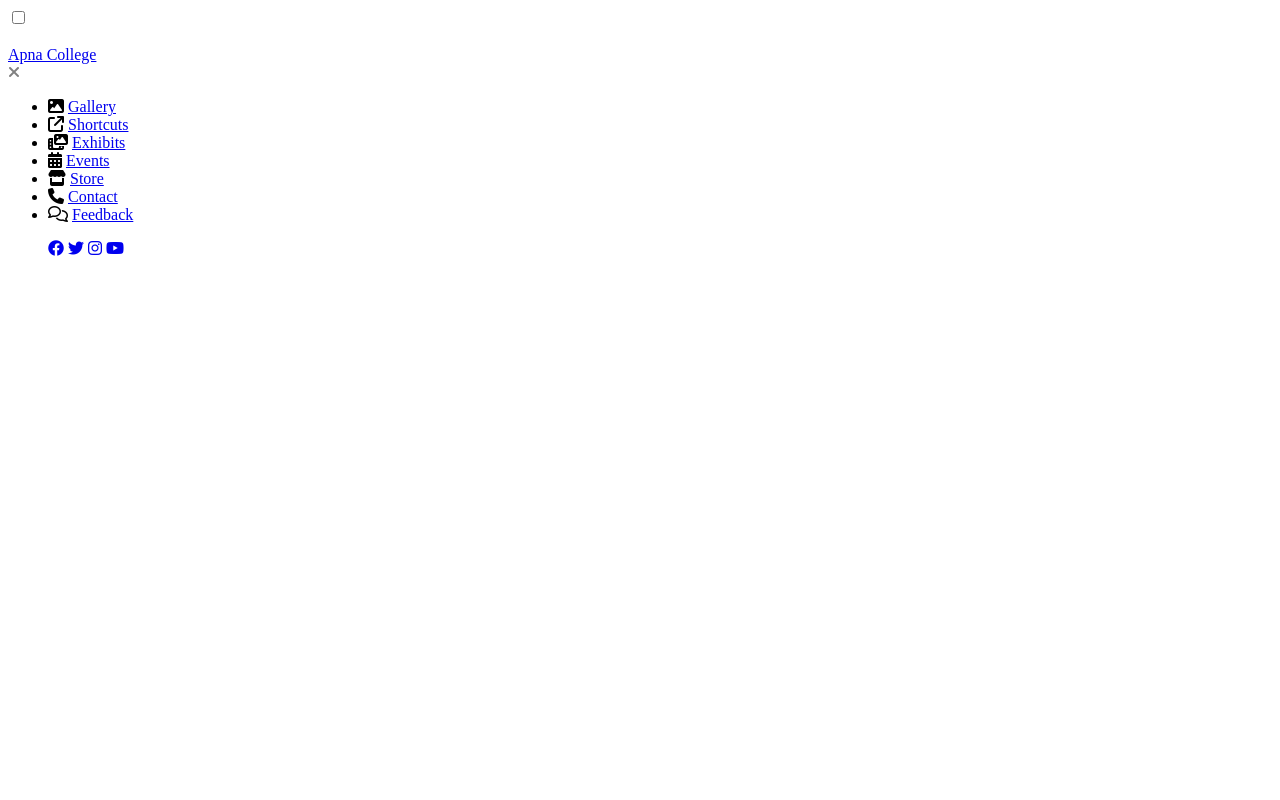
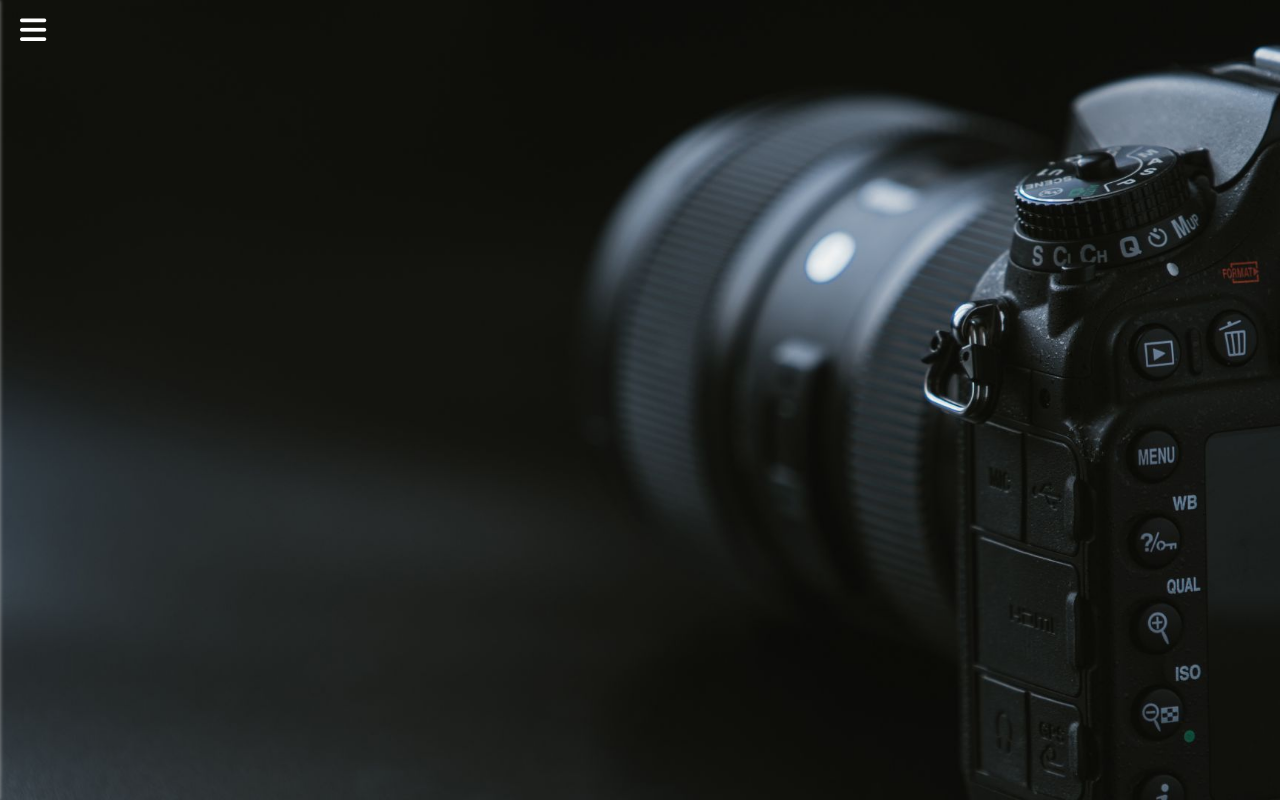
Before and after one commit to PE8RI/sidebar-menu, a plain HTML site: page index.html in a window 1280 px wide. Drawn offline with Linux system fonts and the light colour scheme.

Commit message:
added css properties

```diff
--- a/index.html
+++ b/index.html
@@ -15,12 +15,17 @@
       rel="stylesheet"
       href="https://cdnjs.cloudflare.com/ajax/libs/font-awesome/6.4.0/css/all.min.css"
     />
+    <link rel="stylesheet" href="style.css" />
+    <link
+      href="https://fonts.googleapis.com/css2?family=Tinos:ital,wght@0,400;0,700;1,400;1,700&display=swap"
+      rel="stylesheet"
+    />
   </head>
   <body>
     <div class="main_box">
       <input type="checkbox" id="check" />
       <div class="btn_one">
-        <label for="check" style="color: white">
+        <label for="check">
           <i class="fa-solid fa-bars"></i>
         </label>
       </div>
@@ -38,43 +43,22 @@
 
         <div class="menu">
           <ul>
-            <li>
-              <i class="fa-solid fa-image"></i>
-              <a href="#">Gallery</a>
-            </li>
-            <li>
-              <i class="fa-solid fa-arrow-up-right-from-square"></i>
-              <a href="#">Shortcuts</a>
-            </li>
-            <li>
-              <i class="fa-solid fa-photo-film"></i>
-              <a href="#">Exhibits</a>
-            </li>
-            <li>
-              <i class="fa-solid fa-calendar-days"></i>
-              <a href="#">Events</a>
-            </li>
-            <li>
-              <i class="fa-solid fa-store"></i>
-              <a href="#">Store</a>
-            </li>
-            <li>
-              <i class="fa-solid fa-phone"></i>
-              <a href="#">Contact</a>
-            </li>
-            <li>
-              <i class="fa-regular fa-comments"></i>
-              <a href="#">Feedback</a>
-            </li>
+            <li><i class="fa-solid fa-image"></i><a href="#">Gallery</a></li>
+            <li><i class="fa-solid fa-arrow-up-right-from-square"></i><a href="#">Shortcuts</a></li>
+            <li><i class="fa-solid fa-photo-film"></i><a href="#">Exhibits</a></li>
+            <li><i class="fa-solid fa-calendar-days"></i><a href="#">Events</a></li>
+            <li><i class="fa-solid fa-store"></i><a href="#">Store</a></li>
+            <li><i class="fa-solid fa-phone"></i><a href="#">Contact</a></li>
+            <li><i class="fa-regular fa-comments"></i><a href="#">Feedback</a></li>
           </ul>
         </div>
 
         <div class="social_media">
           <ul>
-            <a href="#"><i class="fa-brands fa-facebook"></i></i></a>
-            <a href="#"><i class="fa-brands fa-twitter"></i></a>
-            <a href="#"><i class="fa-brands fa-instagram"></i></i></a>
-            <a href="#"><i class="fa-brands fa-youtube"></i></a>
+            <a href="#" aria-label="Facebook"><i class="fa-brands fa-facebook"></i></a>
+            <a href="#" aria-label="Twitter"><i class="fa-brands fa-twitter"></i></a>
+            <a href="#" aria-label="Instagram"><i class="fa-brands fa-instagram"></i></a>
+            <a href="#" aria-label="YouTube"><i class="fa-brands fa-youtube"></i></a>
           </ul>
         </div>
       </div>
--- /dev/null
+++ b/style.css
@@ -0,0 +1,116 @@
+* {
+  padding: 0;
+  margin: 0;
+  font-family: "Tinos", serif;
+}
+
+.main_box {
+  background: url(photo.jpg);
+  height: 100vh;
+  background-size: cover;
+}
+
+.btn_one i {
+  color: white;  /* button icon color */
+  font-size: 30px;
+  font-weight: 700;
+  position: absolute;
+  left: 20px;
+  line-height: 60px;
+  cursor: pointer;
+}
+
+.sidebar_menu {
+  position: fixed;
+  height: 100vh;
+  left: -300px;
+  width: 300px;
+  background-color: rgba(255, 255, 255, 0.1);
+  box-shadow: 0 0 4px rgba(255, 255, 255, 0.5);
+  transition: all 0.3s ease; /* smooth slide */
+}
+
+.sidebar_menu .logo {
+  position: absolute;
+  width: 100%;
+  line-height: 60px;
+  box-shadow: 0 0 4px rgba(255, 255, 255, 0.5);
+}
+
+.sidebar_menu .logo a {
+  position: absolute;
+  left: 60px;
+  color: white;
+  text-decoration: none;
+  font-size: 20px;
+  font-weight: 500;
+}
+
+.sidebar_menu .btn_two i {
+  color: grey;
+  font-size: 25px;
+  line-height: 60px;
+  position: absolute;
+  left: 250px;
+  cursor: pointer;
+}
+
+.sidebar_menu .menu {
+  position: absolute;
+  width: 100%;
+  top: 80px;
+}
+
+.sidebar_menu .menu li {
+  margin-top: 14px;
+  padding: 10px 20px;
+}
+
+.sidebar_menu .menu i,
+.sidebar_menu .menu a {
+  color: white;
+  text-decoration: none;
+  font-size: 20px;
+}
+
+.sidebar_menu .menu i {
+  padding-right: 10px;
+}
+
+.sidebar_menu .social_media {
+  color: white;
+  position: absolute;
+  left: 25%;
+  bottom: 50px;
+}
+
+.sidebar_menu .social_media i {
+  color: white;
+  opacity: 0.5;
+  padding: 5px;
+}
+
+#check {
+  display: none;
+}
+
+.sidebar_menu .menu li:hover {
+  box-shadow: 0 0 4px rgba(255, 255, 255, 0.5);
+}
+
+.btn_one i:hover {
+  font-size: 40px;
+}
+
+.btn_two i:hover {
+  font-size: 30px;
+}
+
+.sidebar_menu .social_media i:hover {
+  opacity: 1;
+  transform: scale(1.1);
+}
+
+#check:checked ~ .sidebar_menu {
+  left: 0;
+}
```
Also changed, not shown: 1 other file.
